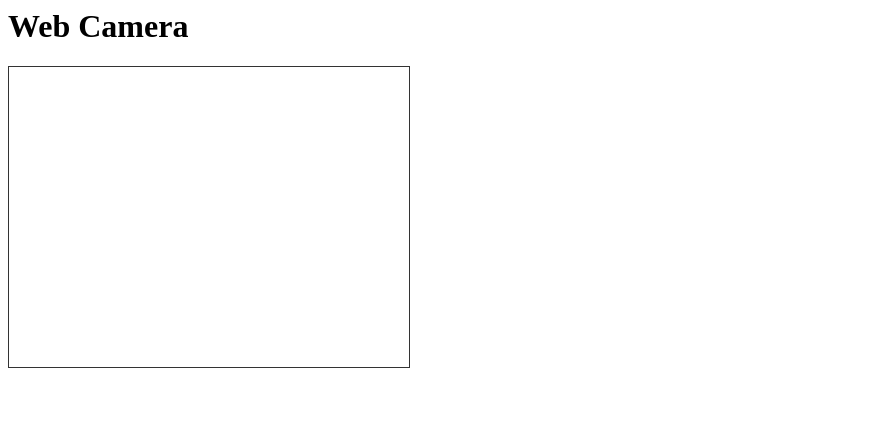
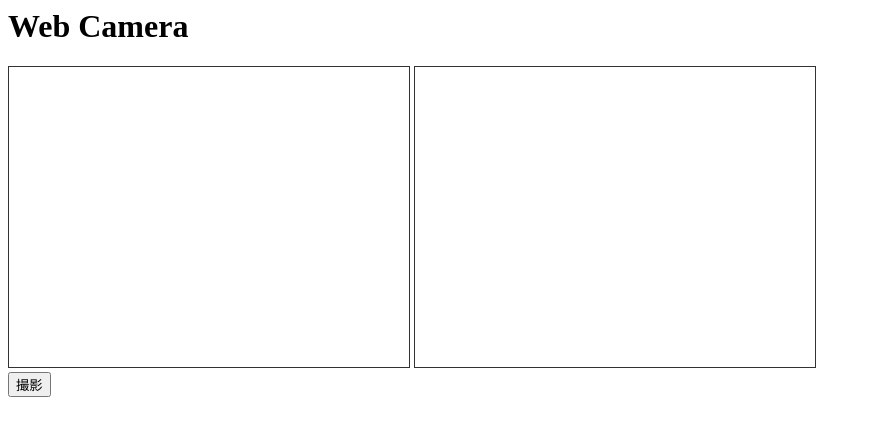
Before and after one commit to cawpea/web-camera, a website: page src/index.html in a window 1280 px wide. Shown: the whole page, without its empty margins (0-871 px from the left). Drawn offline with Linux system fonts and the light colour scheme.

Commit message:
Draw Image of video element when press the take photo button.

```diff
--- a/package.json
+++ b/package.json
@@ -5,7 +5,7 @@
   "main": "index.js",
   "scripts": {
     "test": "echo \"Error: no test specified\" && exit 1",
-    "server": "http-server src -S -C .ssl/cert.pem"
+    "server": "http-server src -S -C .ssl/cert.pem -K .ssl/key.pem"
   },
   "author": "",
   "license": "ISC",
--- a/src/assets/scripts/web-camera.js
+++ b/src/assets/scripts/web-camera.js
@@ -1,22 +1,36 @@
 class WebCamera {
-  constructor ({$video}) {
+  constructor ({$video, $canvas, $shot}) {
     this.$video = $video
+    this.$canvas = $canvas
+    this.$shot = $shot
     this.init()
   }
   init () {
+    this.bindEvents()
+    this.startCamera()
+    this.context = this.$canvas.getContext('2d')
+  }
+  bindEvents () {
+    this.$shot.addEventListener('click', () => this.takePhoto())
+  }
+  startCamera () {
+    let localStream
     navigator.getUserMedia = navigator.getUserMedia || navigator.webkitGetUserMedia || window.navigator.mozGetUserMedia
     window.URL = window.URL || window.webkitURL
-
-    let localStream
     navigator.getUserMedia({video: true, audio: false}, stream => {
       console.log(stream)
-      video.srcObject = stream
+      this.$video.srcObject = stream
     }, err => {
       console.error(err)
     })
   }
+  takePhoto () {
+    this.context.drawImage(this.$video, 0, 0, this.$canvas.width, this.$canvas.height)
+  }
 }
 
 new WebCamera({
-  $video: document.querySelector('#video')
+  $video: document.querySelector('.webcamera-video'),
+  $canvas: document.querySelector('.webcamera-canvas'),
+  $shot: document.querySelector('.webcamera-shot')
 })
--- a/src/index.html
+++ b/src/index.html
@@ -5,14 +5,21 @@
     <title>Sample</title>
     <meta name="viewport" content="width=device-width, initial-scale=1, minimum-scale=1, maximum-scale=1, user-scalable=no, shrink-to-fit=no" />
     <style>
-      video {
+      video,
+      canvas {
         border: 1px solid #333;
       }
     </style>
   </head>
   <body>
     <h1>Web Camera</h1>
-    <video id="video" width="400" height="300" autoplay="1" playsinline></video>
+    <div>
+      <video class="webcamera-video" width="400" height="300" autoplay="1" playsinline></video>
+      <canvas class="webcamera-canvas" width="400" height="300"></canvas>
+    </div>
+    <div>
+      <button class="webcamera-shot">撮影</button>
+    </div>
     <script src="assets/scripts/web-camera.js"></script>
   </body>
 </html>
```
